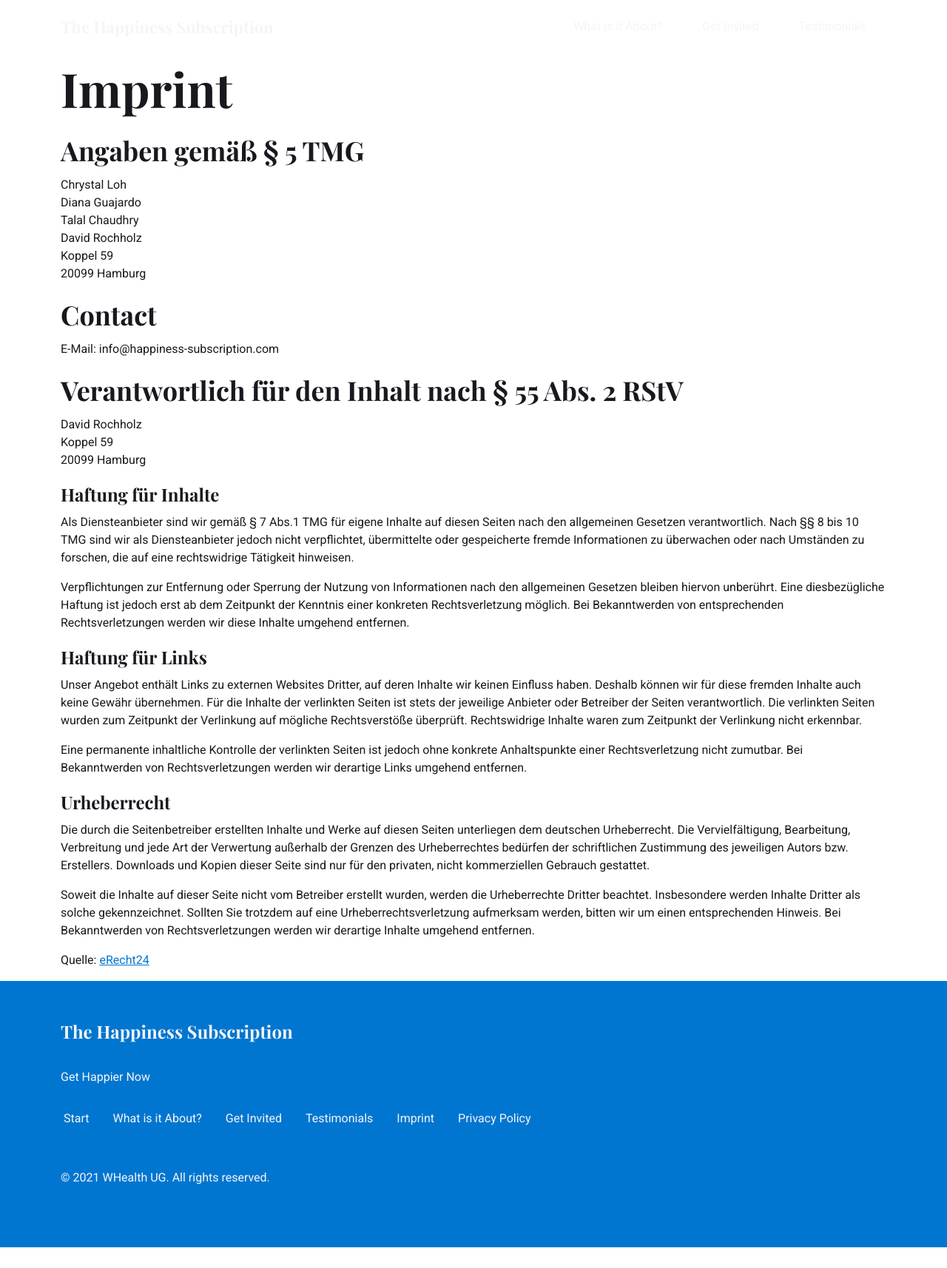
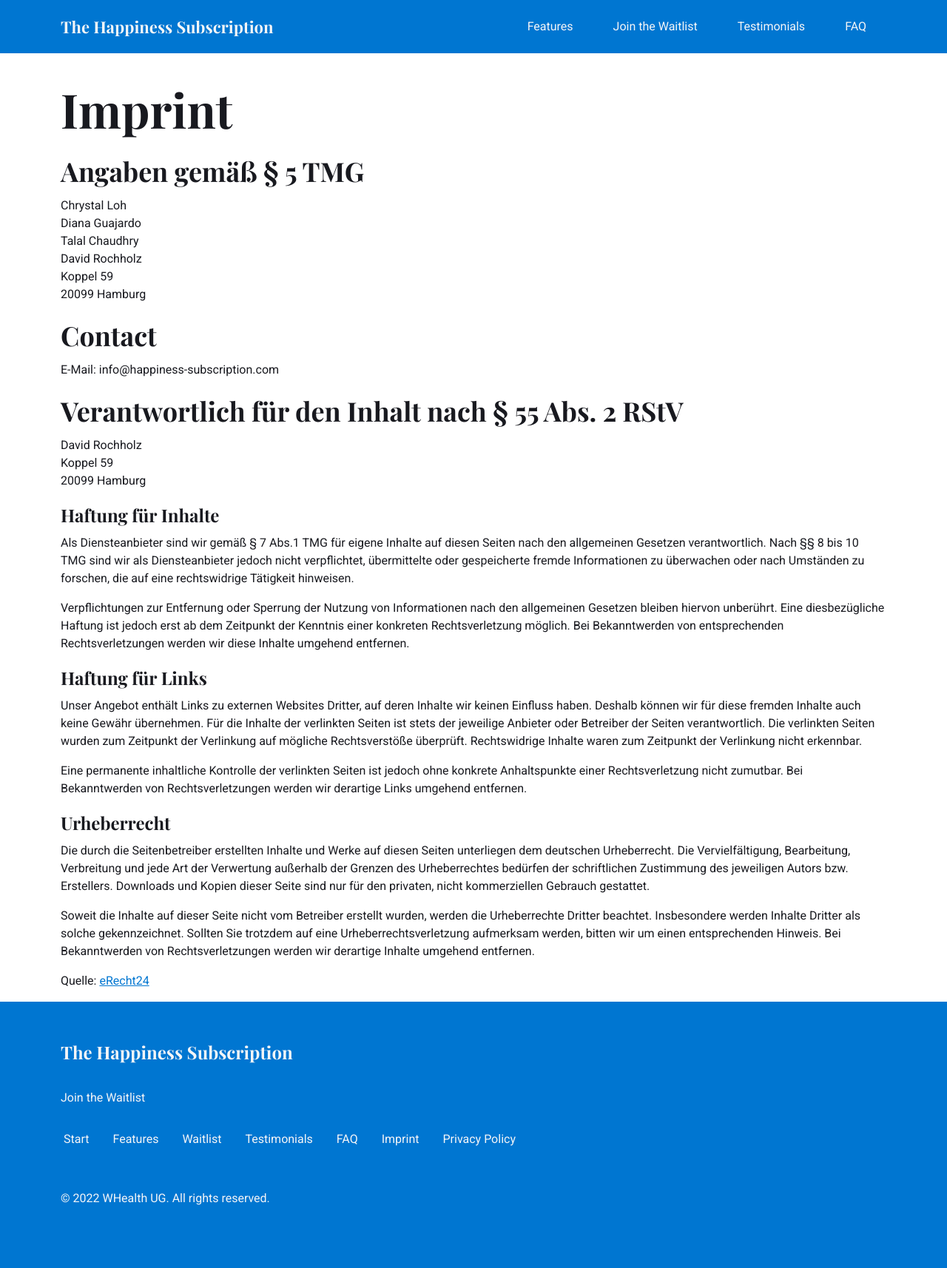
Before and after one commit to TalalMahmoodChaudhry/the-happiness-subscription-landing-v2, a website: page imprint.html in a window 1280 px wide. Shown: the whole page at 74% size. Before the commit the page ends 1686 px from the top, so only its background shows below. Drawn offline with nearby package versions, Linux system fonts and the light colour scheme.

Commit message:
privacy policy, imprint#

```diff
--- a/imprint.html
+++ b/imprint.html
@@ -15,17 +15,18 @@
     <!--
       Navbar
     -->
-    <nav class="navbar navbar-expand-lg navbar-light bg-white menu">
+    <nav class="navbar fixed-top navbar-expand-lg navbar-dark bg-primary menu">
       <div class="container">
-          <a class="navbar-brand" href="./index.html#home">The Happiness Subscription</a>
+        <a class="navbar-brand" href="#home">The Happiness Subscription</a>
         <button class="navbar-toggler" type="button" data-bs-toggle="collapse" data-bs-target="#navbarNavAltMarkup" aria-controls="navbarNavAltMarkup" aria-expanded="false" aria-label="Toggle navigation">
           <span class="navbar-toggler-icon"></span>
         </button>
         <div class="collapse navbar-collapse" id="navbarNavAltMarkup">
           <div class="navbar-nav">
-              <a class="nav-link" title="What is it About?" href="./index.html#features">What is it About?</a>
-              <a class="nav-link" title="Get Invited" href="./index.html#cta" title="Get Invited">Get Invited</a>
-              <a class="nav-link" title="Testimonials" href="./index.html#testimonials" title="Testimonials">Testimonials</a>
+            <a class="nav-link" href="./index#features" title="Features">Features</a>
+            <a class="nav-link" href="/index#waitlist" title="Join the Waitlist">Join the Waitlist</a>
+            <a class="nav-link" href="/index#testimonials" title="Testimonials">Testimonials</a>
+            <a class="nav-link" href="/index#faq" title="FAQ">FAQ</a>
           </div>
         </div>
       </div>
@@ -68,20 +69,21 @@
           <h3 class="footer-heading">The Happiness Subscription</h3>
         </div>
         <div class="row mb-4">
-          <a href="./index.html#cta" title="Get on the waiting list">Get Happier Now</a>
+          <a href="./index.html#waitlist" title="Get on the waiting list">Join the Waitlist</a>
         </div>
         <div class="row mb-5">
           <nav class="nav">
             <a class="nav-link" title="Start" href="./index.html#home">Start</a>
-            <a class="nav-link" title="What is it About?" href="./index.html#features">What is it About?</a>
-            <a class="nav-link" title="Get Invited" href="./index.html#cta">Get Invited</a>
+            <a class="nav-link" title="Features" href="./index.html#features">Features</a>
+            <a class="nav-link" title="Get Invited" href="./index.html#waitlist">Waitlist</a>
             <a class="nav-link" title="Testimonials" href="./index.html#testimonials">Testimonials</a>
-            <a class="nav-link" title="Imprint" href="#">Imprint</a>
+            <a class="nav-link" title="FAQ" href="./index.html#faq">FAQ</a>
+            <a class="nav-link" title="Imprint" href="./imprint.html">Imprint</a>
             <a class="nav-link" title="Privacy Policy" href="./privacy-policy.html">Privacy Policy</a>
           </nav>
         </div>
         <div class="row mb-3">
-          <p>&copy; 2021 WHealth UG. All rights reserved.</p>
+          <p>&copy; 2022 WHealth UG. All rights reserved.</p>
         </div>
       </div>
     </footer>
--- a/scss/_custom.scss
+++ b/scss/_custom.scss
@@ -133,4 +133,8 @@
   -moz-osx-font-smoothing: grayscale;
 }
 
+#imprint, #privacy-policy {
+  margin-top: 100px;
+}
+
 @import "../node_modules/bootstrap/scss/bootstrap.scss";
```
Also changed, not shown: index.html (+1 -1 lines), privacy-policy.html (+12 -10 lines), assets/css/style.css, 1 other file. Lines whose indentation alone changed are shown as unchanged.
